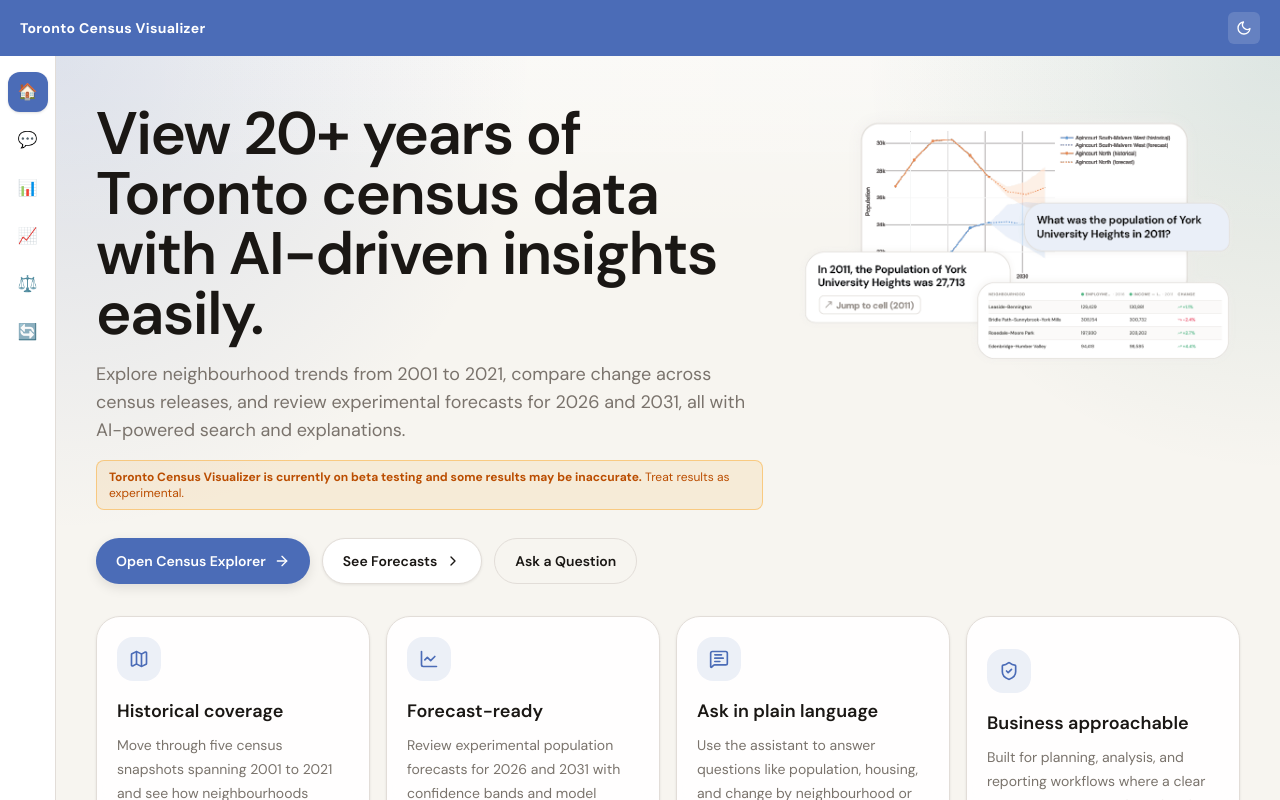
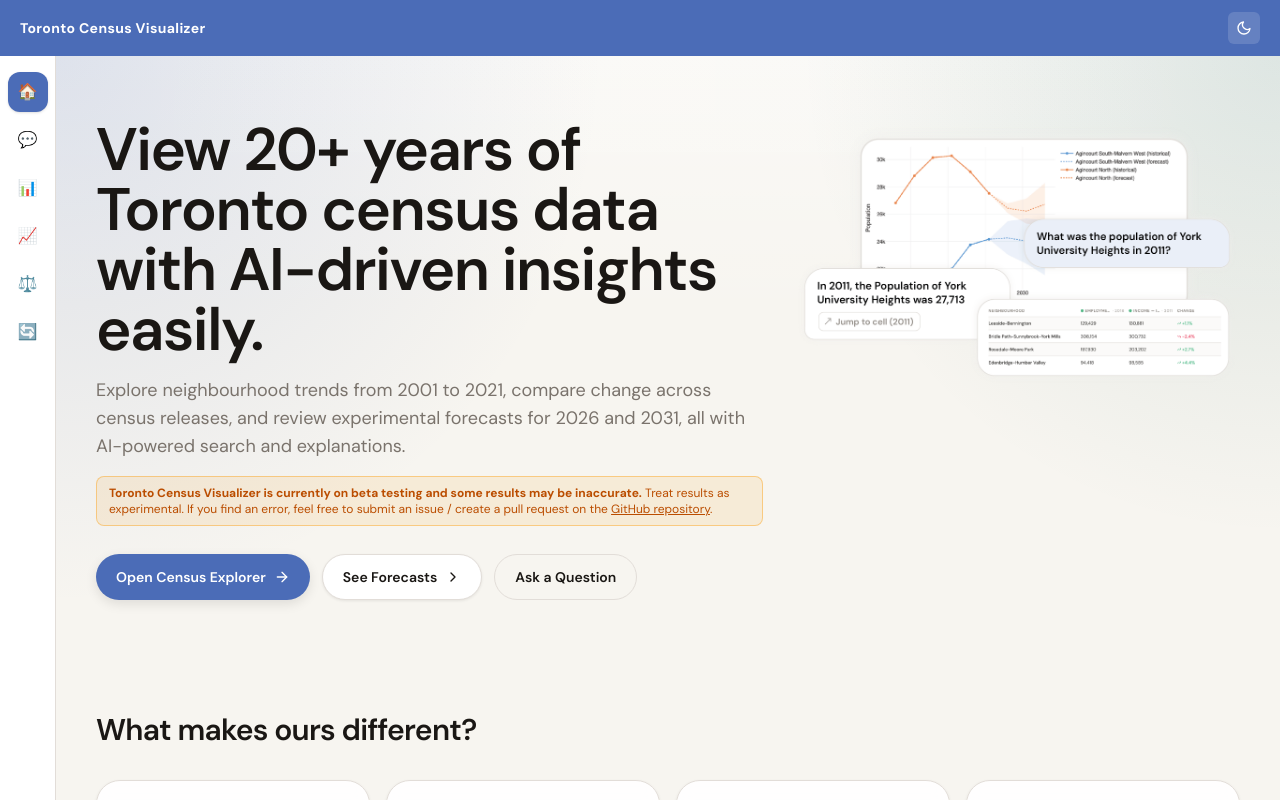
Before and after one commit to twotoque/torontoCensusVisualizer2, a React (Vite) app in the folder torontoCensusVisualizer/: page / in a window 1280 px wide. Built offline with nearby package versions, Linux system fonts and the light colour scheme.

Commit message:
home page adjustments

```diff
--- a/torontoCensusVisualizer/src/pages/HomePage.tsx
+++ b/torontoCensusVisualizer/src/pages/HomePage.tsx
@@ -4,10 +4,10 @@
 import {
   ArrowRight,
   ChevronRight,
+  Github,
   Map,
   LineChart,
   MessageSquareText,
-  Sparkles,
   ShieldCheck,
 } from "lucide-react";
 
@@ -47,10 +47,10 @@
         <div className="absolute inset-0 bg-[radial-gradient(circle_at_top_left,rgba(75,108,183,0.16),transparent_32%),radial-gradient(circle_at_top_right,rgba(17,94,89,0.12),transparent_28%),linear-gradient(180deg,rgba(255,255,255,0.4),transparent_22%)]" />
         <div className="absolute inset-x-0 top-0 h-24 bg-[linear-gradient(90deg,transparent,rgba(255,255,255,0.18),transparent)] opacity-60" />
 
-        <section className="relative mx-auto flex max-w-7xl flex-col gap-8 px-6 py-10 lg:px-10 lg:py-12">
+        <section className="relative mx-auto md:pt-10 lg:pt-16 flex max-w-7xl flex-col gap-8 px-6 py-10 lg:px-10 lg:py-12">
 
           <div className="grid gap-8 lg:grid-cols-[1.2fr_0.8fr] lg:items-start">
-            <div className="space-y-7">
+            <div className="space-y-7 ">
               <div className="space-y-4">
                 <h1 className="max-w-3xl text-4xl font-semibold tracking-tight sm:text-5xl lg:text-6xl">
                   View 20+ years of Toronto census data with AI-driven insights easily.
@@ -60,7 +60,7 @@
                   and review experimental forecasts for 2026 and 2031, all with AI-powered search and explanations.
                 </p>
                 <div className="mb-3 rounded-lg border border-amber-500/40 bg-amber-500/10 px-3 py-2 text-xs text-amber-700">
-              <strong>Toronto Census Visualizer is currently on beta testing and some results may be inaccurate.</strong> Treat results as experimental.
+              <strong>Toronto Census Visualizer is currently on beta testing and some results may be inaccurate.</strong> Treat results as experimental. If you find an error, feel free to submit an issue / create a pull request on the <a href="https://github.com/twotoque/torontoCensusVisualizer2" target="_blank" rel="noopener noreferrer" className="underline hover:no-underline">GitHub repository</a>.
             </div>
               </div>
 
@@ -100,6 +100,12 @@
             </div>
           </div>
 
+
+            <div className="space-y-10 pt-20 space-y-4">
+              <h2 className="max-w-2xl text-3xl font-semibold tracking-tight sm:text-3xl lg:text-3xl">
+                What makes ours different?
+              </h2>
+          </div>
           <div className="grid gap-4 md:grid-cols-2 xl:grid-cols-4">
             {featureCards.map(({ icon: Icon, title, copy, route }) => (
               <button
@@ -116,6 +122,19 @@
               </button>
             ))}
           </div>
+
+
+            <div className="space-y-10 pace-y-4">
+              <div className="flex items-center pb-0 mb-3">
+                <h2 className="max-w-2xl text-3xl font-semibold tracking-tight sm:text-3xl lg:text-3xl">
+                  Credits
+                </h2>
+                </div>
+                <p>Project by <a href="https://www.twotoque.com/" target="_blank" rel="noopener noreferrer" className="underline hover:no-underline">Derek Song</a>.</p>
+                <p>This project is not affiliated or endorsed by the City of Toronto or Statistics Canada. If you want to contribute, find a bug, or have feedback, please submit an issue or create a pull request on the <a href="https://github.com/twotoque/toronto-census-visualizer" target="_blank" rel="noopener noreferrer" className="underline hover:no-underline">Github Repository </a>.</p>
+
+          </div>
+
         </section>
       </div>
     </div>
```
Also changed, not shown: torontoCensusVisualizer/src/assets/GitHub.svg (added), torontoCensusVisualizer/src/assets/Header img.png.
